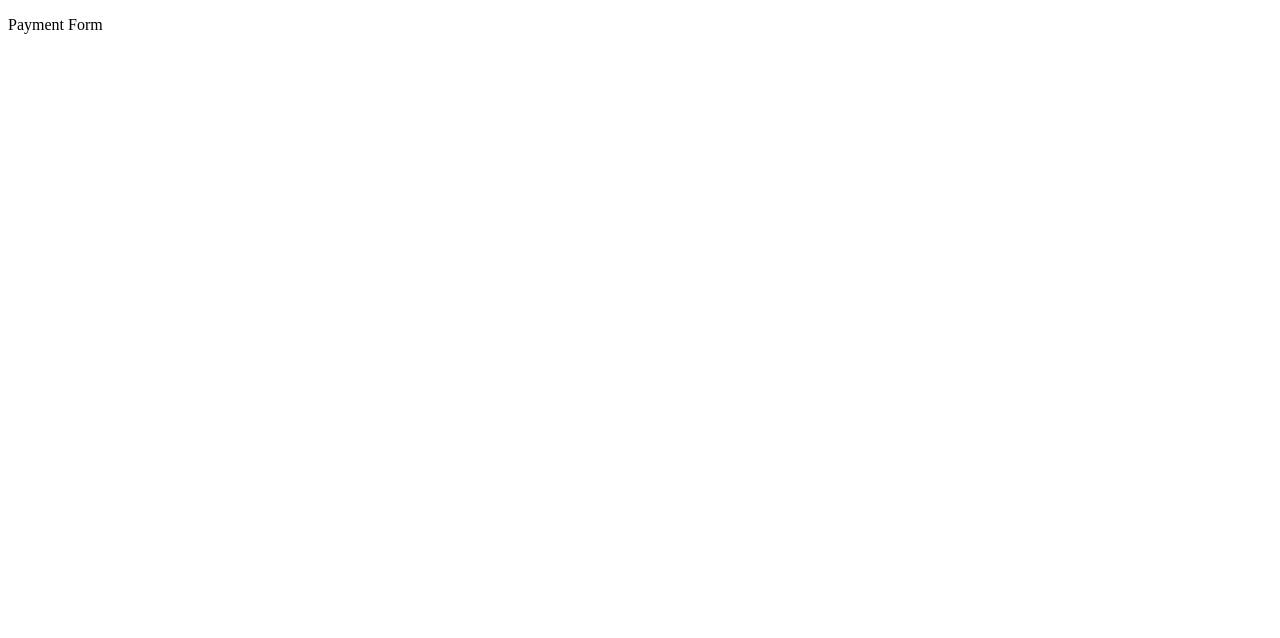
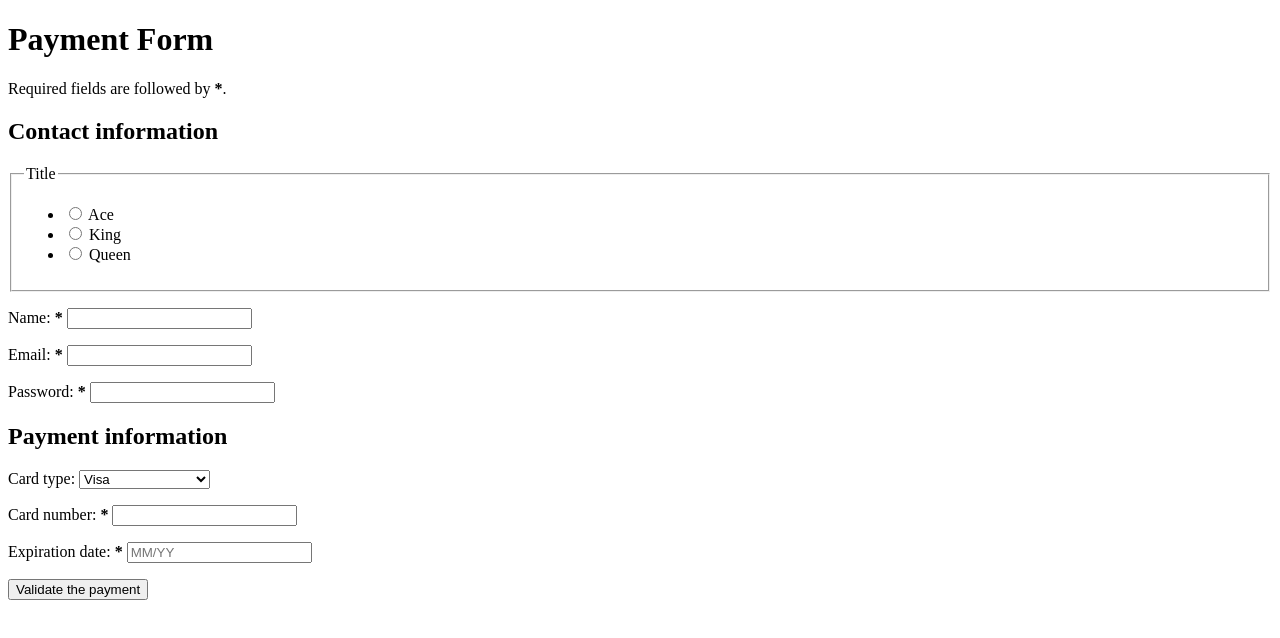
Before and after one commit to laurencecnerual/mdn-web-form-structure, a plain HTML site: page index.html in a window 1280 px wide. Drawn offline with Linux system fonts and the light colour scheme.

Commit message:
Implements HTML form

```diff
--- a/index.html
+++ b/index.html
@@ -7,6 +7,97 @@
     <link href="./style.css" rel="stylesheet" type="text/css">
   </head>
   <body>
-    <p>Payment Form</p>
+    <form action="">
+      <h1>Payment Form</h1>
+      <p>
+        Required fields are followed by
+        <strong><span aria-label="required">*</span></strong>.
+      </p>
+      <section>
+        <h2>Contact information</h2>
+        <fieldset>
+          <legend>Title</legend>
+          <ul>
+            <li>
+              <label for="title_1">
+                <input type="radio" id="title_1" name="title" value="A" />
+                Ace
+              </label>
+            </li>
+            <li>
+              <label for="title_2">
+                <input type="radio" id="title_2" name="title" value="K" />
+                King
+              </label>
+            </li>
+            <li>
+              <label for="title_3">
+                <input type="radio" id="title_3" name="title" value="Q" />
+                Queen
+              </label>
+            </li>
+          </ul>
+        </fieldset>
+        <p>
+          <label for="name">
+            <span>Name: </span>
+            <strong><span aria-label="required">*</span></strong>
+          </label>
+          <input type="text" id="name" name="username" required />
+        </p>
+        <p>
+          <label for="mail">
+            <span>Email: </span>
+            <strong><span aria-label="required">*</span></strong>
+          </label>
+          <input type="email" id="mail" name="usermail" required />
+        </p>
+        <p>
+          <label for="pwd">
+            <span>Password: </span>
+            <strong><span aria-label="required">*</span></strong>
+          </label>
+          <input type="password" id="pwd" name="password" required />
+        </p>
+      </section>
+      <section>
+        <h2>Payment information</h2>
+        <p>
+          <label for="card">
+            <span>Card type:</span>
+          </label>
+          <select id="card" name="usercard">
+            <option value="visa">Visa</option>
+            <option value="mc">Mastercard</option>
+            <option value="amex">American Express</option>
+          </select>
+        </p>
+        <p>
+          <label for="number">
+            <span>Card number:</span>
+            <strong><span aria-label="required">*</span></strong>
+          </label>
+          <input type="tel" id="number" name="cardnumber" required />
+        </p>
+        <p>
+          <label for="expiration">
+            <span>Expiration date:</span>
+            <strong><span aria-label="required">*</span></strong>
+          </label>
+          <input
+            type="text"
+            id="expiration"
+            name="expiration"
+            required
+            placeholder="MM/YY"
+            pattern="^(0[1-9]|1[0-2])\/([0-9]{2})$" />
+        </p>
+      </section>
+      <section>
+        <p>
+          <button type="submit">Validate the payment</button>
+        </p>
+      </section>
+    </form>
   </body>
 </html>
```
